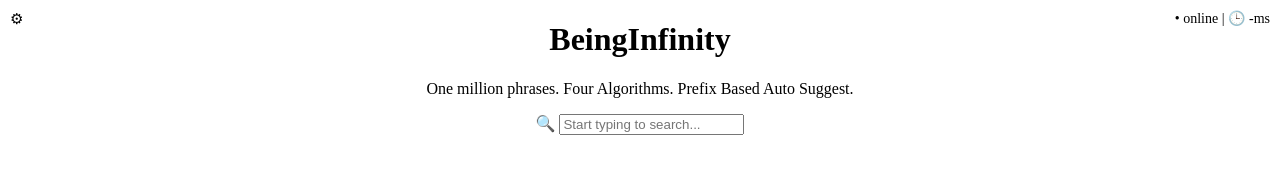
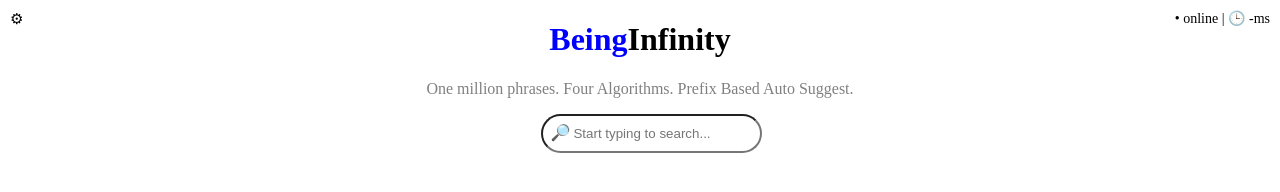
Before and after one commit to hruthika18/autosuggest, a website: page frontend/pages/autosuggest.html in a window 1280 px wide. Drawn offline with Linux system fonts and the light colour scheme.

Commit message:
UI Interface

```diff
--- a/frontend/css/style.css
+++ b/frontend/css/style.css
@@ -16,3 +16,24 @@
 .main-content {
     text-align: center;
 }
+
+.logo {
+    color: blue;
+}
+
+.tagline {
+    color: gray;
+}
+
+.search-box {
+    border-radius: 20px;
+    padding-left: 30px;
+    padding-right: 10px;
+    padding-top: 10px;
+    padding-bottom: 10px;
+}
+
+.lens {
+    position: relative;
+    left: 33px;
+}
--- a/frontend/pages/autosuggest.html
+++ b/frontend/pages/autosuggest.html
@@ -13,11 +13,13 @@
     <span class="gear">&#9881; </span>
     <span class="pill"> &#8226; online | &#128338; -ms </span>
     <div class="main-content">
-        <h1>BeingInfinity</h1>
-        <p> One million phrases. Four Algorithms. Prefix Based Auto Suggest.</p>
+        <h1>
+            <span class="logo">Being</span>Infinity
+        </h1>
+        <p class="tagline"> One million phrases. Four Algorithms. Prefix Based Auto Suggest.</p>
         <div>
-            <span>&#128269;</span>
-            <input type="text" placeholder="Start typing to search..." id="search-input">
+            <span class="lens">&#128270;</span>
+            <input class="search-box" type="text" placeholder="Start typing to search..." id="search-input">
         </div>
     </div>
 </body>
```
